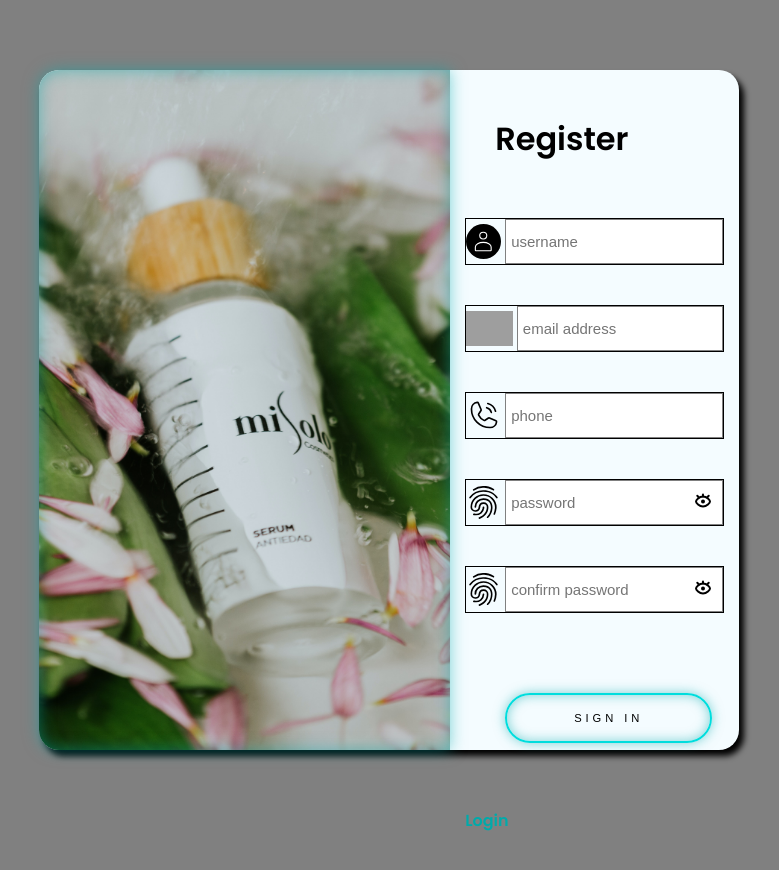
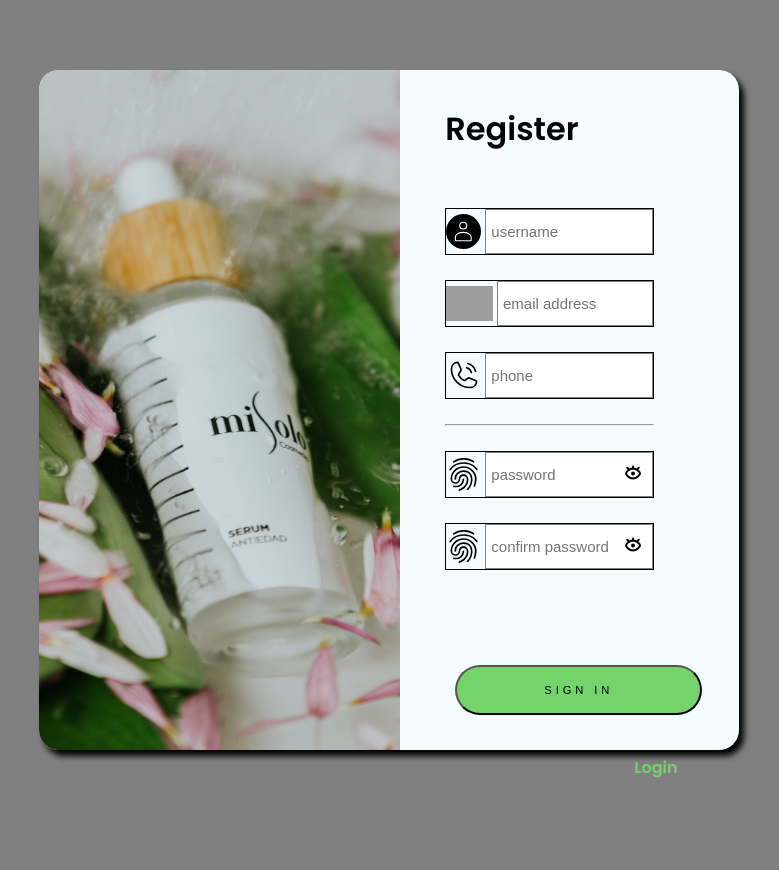
Before and after one commit to Gosia-Magdzik/login-form, a React (Create React App) app: page / in a window 1280 px wide. Both pictures are taken after a click on the link "Sign Up". Shown: the top 870 px of the page, without its empty margins (251-1030 px from the left). Built offline with nearby package versions, Linux system fonts and the light colour scheme; grey boxes are pictures that could not be loaded.

Commit message:
... styling

```diff
--- a/src/Components/Login/index.js
+++ b/src/Components/Login/index.js
@@ -37,7 +37,10 @@ export const Login = () => {
                 </InputWrapper>
                 </Part1>
                 <Part2>
-                    <Button>LOG IN</Button>
+                    <Button
+                    whileHover={{
+                               transition: { type: "spring", stiffness: 200, damping: 5 } } }
+>LOG IN</Button>
                     <SignInInfo href="#">Don't have an account yet? <SignLink onClick={switchToSignup}>Sign Up</SignLink></SignInInfo>
                 </Part2>
         </Wrapper>
--- a/src/Components/Login/styled.js
+++ b/src/Components/Login/styled.js
@@ -1,4 +1,5 @@
 import styled from "styled-components";
+import { motion } from "framer-motion";
 
 export const Input = styled.input`
     border: 1px solid;
@@ -34,33 +35,24 @@ export const Img = styled.img`
     margin-right: 4px;
 `;
 
-export const Button = styled.button`
-    color: black;
-	background: none;
-	border-radius: 0;
+export const Button = styled(motion.button)`
+	background: #74D36A;
 	padding: 1.2em 5em;
 	letter-spacing: 0.35em;
 	font-size: 0.7em;
-	transition: background-color 0.3s, box-shadow 0.3s, color 0.3s;
-    box-shadow: inset 0 0 1em rgba(0,170,170,0.5), 0 0 1em rgba(0,170,170,0.5);
-	border: #0dd solid 2px;
     margin: 40px;
     width: 80%;
     height: 50px;
     border-radius: 30px;
 
     &:hover {
-        filter: brightness(1.05);
-        transform: scale(1.1);
-        transition: transform 0.3s ease;
-        background-color: #0dd;
-		box-shadow: inset 0 0 0 rgba(0,170,170,0.5), 0 0 1.5em rgba(0,170,170,0.7);
+        background-color: #C9FFC3;
     }
 
     &:active {
         transform: scale(1.2);
         transition: transform 0.3s ease;
-        background-color: #0dd;
+        background-color: #E7FFE4;
     }
 `;
 
@@ -82,7 +74,8 @@ export const SignInInfo = styled.div`
 
 export const SignLink = styled.a`
     font-weight: bold;
-    color: rgba(0,170,170,1);
+    color: #74D36A;
+    cursor: pointer;
 `;
 
 export const Wrapper = styled.div`
--- a/src/Components/MainBox/styled.js
+++ b/src/Components/MainBox/styled.js
@@ -12,16 +12,14 @@ export const Wrapper = styled.div`
     width: 700px;
     height: 85vh;
 
-
     @media (max-width: 768px) {
         height: 100vh;
-        width: 700px;
+        width: 90vh;
         margin: 2%;
     };
 `;
 
 export const BasisA = styled.div`
-    box-shadow: inset 0 0 1em #00aaaa80, 0 0 1em #00aaaa80;
     flex-basis: 60%;
     display: flex;
     border-top-left-radius: 20px;
--- a/src/Components/SignIn/index.js
+++ b/src/Components/SignIn/index.js
@@ -1,6 +1,7 @@
 import { useContext, useState } from "react";
 import { AccountContext } from "../accountContext";
-import { SignLink, SignInInfo, Wrapper, Part2, Button, Img, Input, IconWrapper, ShowPasswordButton, Welcome } from "../Login/styled";
+import { SignLink, SignInInfo, Wrapper, Button, Img, Input, ShowPasswordButton, InputWrapper, Part1, Part2 } from "../Login/styled";
+import { IconWrapper, Welcome } from "./styled";
 import fingerprint from "../Images/fingerprint.svg";
 import avatar from "../Images/avatar.svg";
 import eyeOpen from "../Images/eye_open.svg";
@@ -18,6 +19,8 @@ export const SignIn = () => {
     return (
         <Wrapper>
             <Welcome>Register</Welcome><br/>
+            <Part1>
+                <InputWrapper>
                     <IconWrapper>
                         <Img src={avatar} />
                         <Input type="text" placeholder="username"/>
@@ -30,6 +33,7 @@ export const SignIn = () => {
                         <Img src={phone} />
                         <Input type="phone" placeholder="phone"/>
                     </IconWrapper>
+                    <hr/><br/>
                     <IconWrapper>
                         <Img src={fingerprint}/>
                         <Input type={showPassword ? 'text' : 'password'} placeholder="password"/>
@@ -44,7 +48,8 @@ export const SignIn = () => {
                         <img src={showPassword ? eyeClose : eyeOpen} alt="Toggle Password Visibility"/>
                         </ShowPasswordButton>
                     </IconWrapper>
-
+                </InputWrapper>
+            </Part1>
             <Part2>
                 <Button>SIGN IN</Button>
                 <SignInInfo href="#"> Already have an account ? <SignLink onClick={switchToSignin}>Login</SignLink></SignInInfo>
--- a/src/Components/SignIn/styled.js
+++ b/src/Components/SignIn/styled.js
@@ -0,0 +1,15 @@
+import styled from "styled-components";
+
+export const IconWrapper = styled.div`
+    display: flex;
+    flex-direction: row;
+    align-items: flex-end;
+    margin-bottom: 25px;
+    border: 1px, solid;
+    position: relative;
+`;
+
+export const Welcome = styled.h1`
+    margin: 20px 0px 0px 30px;
+
+`;
```
Lines whose indentation alone changed are shown as unchanged.
